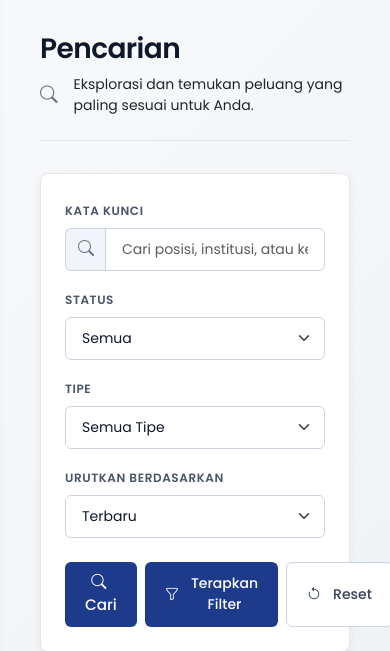
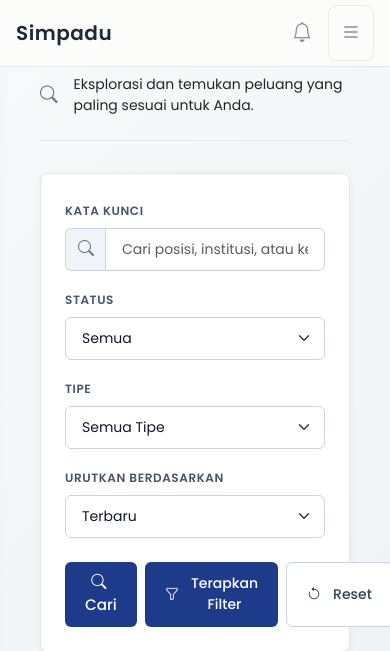
Before and after one commit to Parosko/RPL-Platgang, a PHP site: page /RPL/views/search.php in a window 390 px wide. Shown: the top 651 px of the page. Run offline with PHP 8.4, Linux system fonts and the light colour scheme; a user stored in the database is signed in; data comes from the database, SQL or seed files in the repository.

Commit message:
Added Mobile responsivity to some extend

```diff
--- a/assets/css/layout.css
+++ b/assets/css/layout.css
@@ -13,6 +13,8 @@
     z-index: 1000;
     box-shadow: 2px 0 10px rgba(28, 42, 56, 0.02);
     overflow-y: auto;
+    display: flex;
+    flex-direction: column;
 }
 
 /* Header & Brand */
@@ -50,11 +52,12 @@
     color: #637381;
     font-weight: 500;
     font-size: 0.95rem;
-    padding: 0.8rem 1rem;
+    padding: 0.75rem 1rem;
     border-radius: 8px;
     display: flex;
     align-items: center;
     transition: all 0.2s ease-in-out;
+    margin-bottom: 0.25rem;
 }
 
 .sidebar-nav .nav-link i {
@@ -104,16 +107,96 @@
 /* Main Content Area */
 .content {
     margin-left: 280px;
-    padding: 2rem;
+    padding: 1rem;
     flex: 1;
     min-height: 100vh;
 }
 
+/* Mobile Navbar */
+.mobile-navbar {
+    display: none;
+    position: fixed;
+    top: 0;
+    left: 0;
+    right: 0;
+    background-color: #FCFCFA;
+    border-bottom: 1px solid #EAEBE8;
+    padding: 0.3rem 1rem;
+    z-index: 1001;
+    box-shadow: 2px 0 10px rgba(28, 42, 56, 0.02);
+}
+
+.mobile-navbar-content {
+    display: flex;
+    justify-content: space-between;
+    align-items: center;
+    max-width: 100%;
+}
+
+.mobile-navbar-brand {
+    display: flex;
+    align-items: center;
+    gap: 1rem;
+}
+
+.mobile-navbar-brand h5 {
+    margin: 0;
+    font-weight: 700 !important;
+    color: #1C2A38;
+    letter-spacing: 0.5px;
+}
+
+.mobile-navbar-actions {
+    display: flex;
+    align-items: center;
+    gap: 1rem;
+}
+
+.hamburger-toggle {
+    background-color: transparent;
+    border: 1px solid #EAEBE8;
+    border-radius: 8px;
+    padding: 0.75rem;
+    cursor: pointer;
+    transition: all 0.2s ease;
+}
+
+.hamburger-toggle:hover {
+    background-color: #F4F5F2;
+    border-color: #D5DCE2;
+}
+
+.hamburger-toggle i {
+    color: #637381;
+    font-size: 1.25rem;
+}
+
+/* Overlay for mobile */
+.sidebar-overlay {
+    display: none;
+    position: fixed;
+    top: 0;
+    left: 0;
+    width: 100%;
+    height: 100%;
+    background-color: rgba(0, 0, 0, 0.5);
+    z-index: 999;
+}
+
+.sidebar-overlay.show {
+    display: block;
+}
+
 /* Responsive */
 @media (max-width: 768px) {
+    .mobile-navbar {
+        display: block;
+    }
+
     .sidebar {
         transform: translateX(-100%);
         transition: transform 0.3s ease;
+        top: 0; /* Start from top, below navbar */
     }
 
     .sidebar.show {
@@ -123,5 +206,6 @@
     .content {
         margin-left: 0;
         padding: 1rem;
+        padding-top: 4rem; /* Further reduced space for slimmer navbar */
     }
 }
--- a/views/layouts/sidebar.php
+++ b/views/layouts/sidebar.php
@@ -9,6 +9,31 @@ $unread_count = getUnreadNotificationCount($conn, $_SESSION['user_id']);
 // Get current page for active state
 $current_page = basename($_SERVER['PHP_SELF']);
 ?>
+
+<!-- Mobile Navbar -->
+<nav class="mobile-navbar">
+    <div class="mobile-navbar-content">
+        <div class="mobile-navbar-brand">
+            <h5>Simpadu</h5>
+        </div>
+        <div class="mobile-navbar-actions">
+            <a href="<?= BASE_URL ?>/views/notifications.php" class="notification-bell position-relative" title="Notifikasi">
+                <i class="bi bi-bell fs-5"></i>
+                <?php if ($unread_count > 0): ?>
+                    <span class="position-absolute top-0 start-100 translate-middle badge rounded-pill bg-primary notification-badge">
+                        <?php echo $unread_count; ?>
+                    </span>
+                <?php endif; ?>
+            </a>
+            <button class="hamburger-toggle" id="sidebarToggle">
+                <i class="bi bi-list"></i>
+            </button>
+        </div>
+    </div>
+</nav>
+
+<!-- Overlay for mobile -->
+<div class="sidebar-overlay" id="sidebarOverlay"></div>
 
 <div class="sidebar d-flex flex-column p-4">
     <div class="d-flex justify-content-between align-items-center mb-4 pb-2 border-bottom sidebar-header">
@@ -104,3 +129,64 @@ $current_page = basename($_SERVER['PHP_SELF']);
         </a>
     </div>
 </div>
+
+<script>
+// Hamburger Menu Toggle
+const sidebarToggle = document.getElementById('sidebarToggle');
+const sidebar = document.querySelector('.sidebar');
+const sidebarOverlay = document.getElementById('sidebarOverlay');
+
+if (sidebarToggle && sidebar && sidebarOverlay) {
+    sidebarToggle.addEventListener('click', function() {
+        sidebar.classList.toggle('show');
+        sidebarOverlay.classList.toggle('show');
+
+        // Change hamburger icon
+        const icon = sidebarToggle.querySelector('i');
+        if (sidebar.classList.contains('show')) {
+            icon.classList.remove('bi-list');
+            icon.classList.add('bi-x');
+        } else {
+            icon.classList.remove('bi-x');
+            icon.classList.add('bi-list');
+        }
+    });
+
+    // Close sidebar when clicking overlay
+    sidebarOverlay.addEventListener('click', function() {
+        sidebar.classList.remove('show');
+        sidebarOverlay.classList.remove('show');
+
+        // Reset hamburger icon
+        const icon = sidebarToggle.querySelector('i');
+        icon.classList.remove('bi-x');
+        icon.classList.add('bi-list');
+    });
+
+    // Close sidebar when pressing Escape key
+    document.addEventListener('keydown', function(e) {
+        if (e.key === 'Escape' && sidebar.classList.contains('show')) {
+            sidebar.classList.remove('show');
+            sidebarOverlay.classList.remove('show');
+
+            // Reset hamburger icon
+            const icon = sidebarToggle.querySelector('i');
+            icon.classList.remove('bi-x');
+            icon.classList.add('bi-list');
+        }
+    });
+
+    // Close sidebar when window is resized above mobile breakpoint
+    window.addEventListener('resize', function() {
+        if (window.innerWidth > 768 && sidebar.classList.contains('show')) {
+            sidebar.classList.remove('show');
+            sidebarOverlay.classList.remove('show');
+
+            // Reset hamburger icon
+            const icon = sidebarToggle.querySelector('i');
+            icon.classList.remove('bi-x');
+            icon.classList.add('bi-list');
+        }
+    });
+}
+</script>
```
